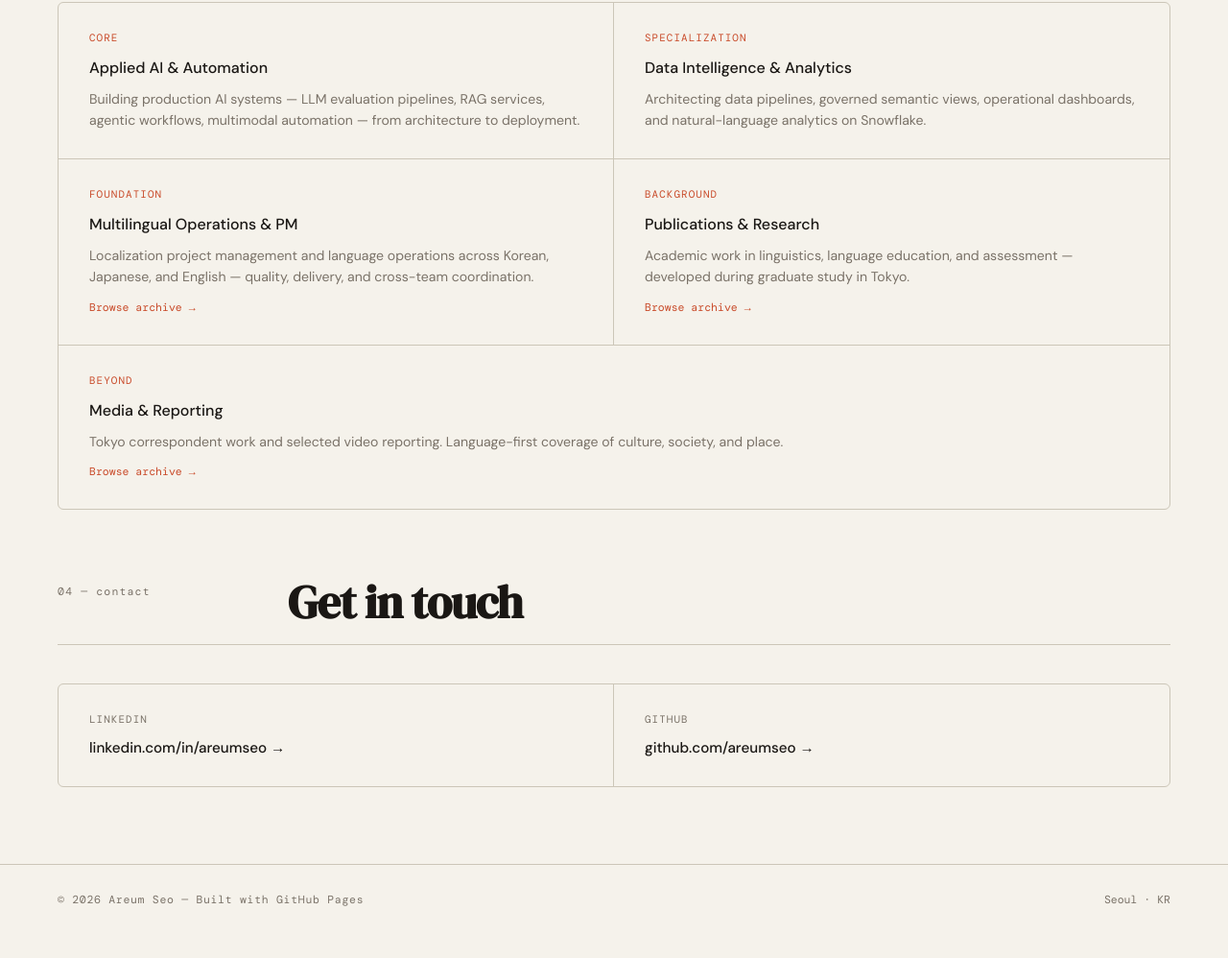
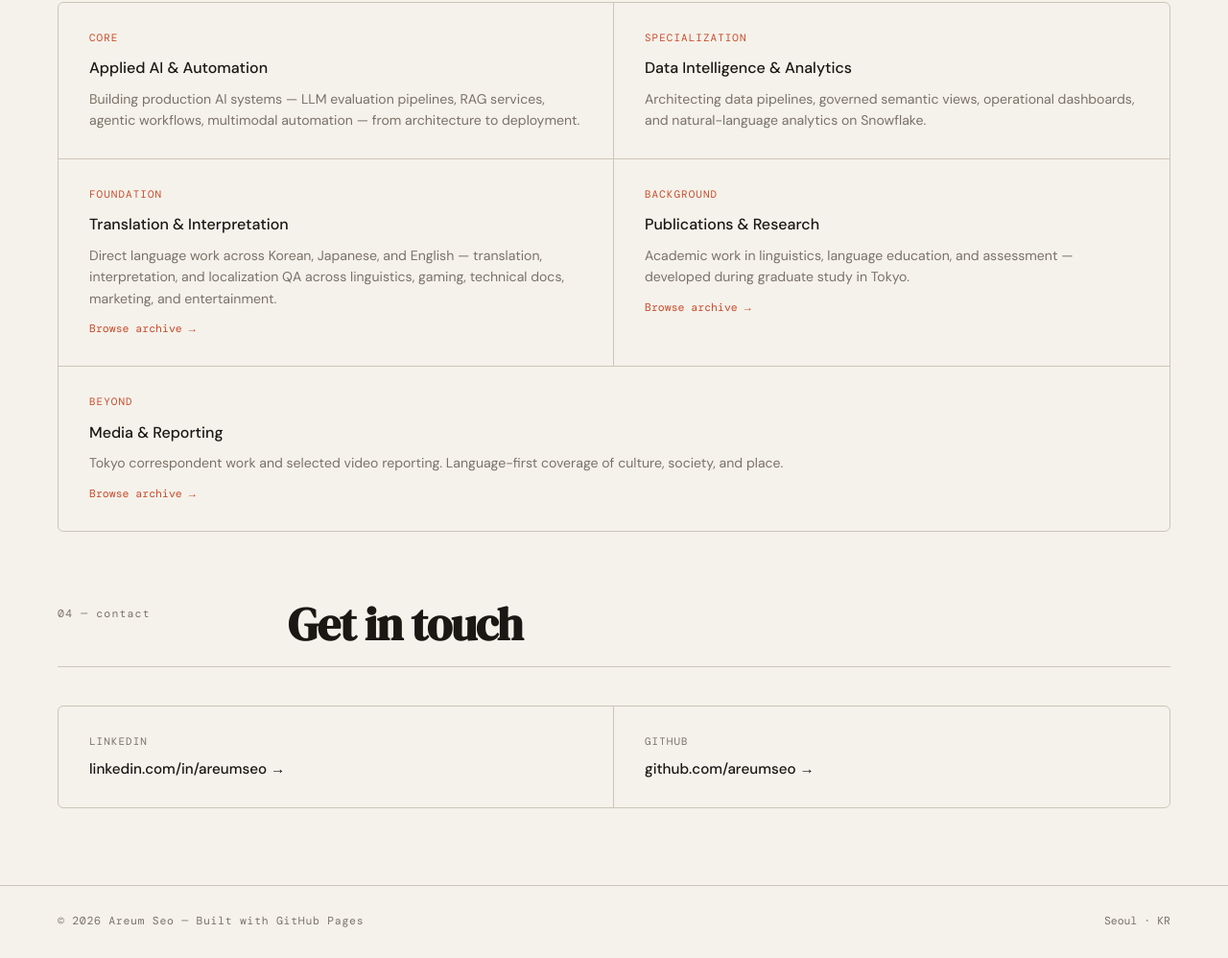
Before and after one commit to areumseo/areumseo.github.io, a plain HTML site: page index.html in a window 1280 px wide. Shown: the part 3675-4673 px from the top of the page at 96% size. Before the commit the page ends 4650 px from the top, so only its background shows below. Drawn offline with nearby package versions, Linux system fonts and the light colour scheme.

Commit message:
fix: rename work card to Translation & Interpretation to match archive
Co-Authored-By: Claude Sonnet 4.6 <noreply@anthropic.com>

```diff
--- a/index.html
+++ b/index.html
@@ -933,8 +933,8 @@
         </div>
         <div class="work-cell">
           <div class="work-cell-label">Foundation</div>
-          <h3>Multilingual Operations & PM</h3>
-          <p>Localization project management and language operations across Korean, Japanese, and English — quality, delivery, and cross-team coordination.</p>
+          <h3>Translation & Interpretation</h3>
+          <p>Direct language work across Korean, Japanese, and English — translation, interpretation, and localization QA across linguistics, gaming, technical docs, marketing, and entertainment.</p>
           <a href="work-experience.html" style="font-family:'DM Mono',monospace;font-size:0.72rem;color:var(--accent);margin-top:12px;display:inline-block;">Browse archive →</a>
         </div>
         <div class="work-cell">
```
